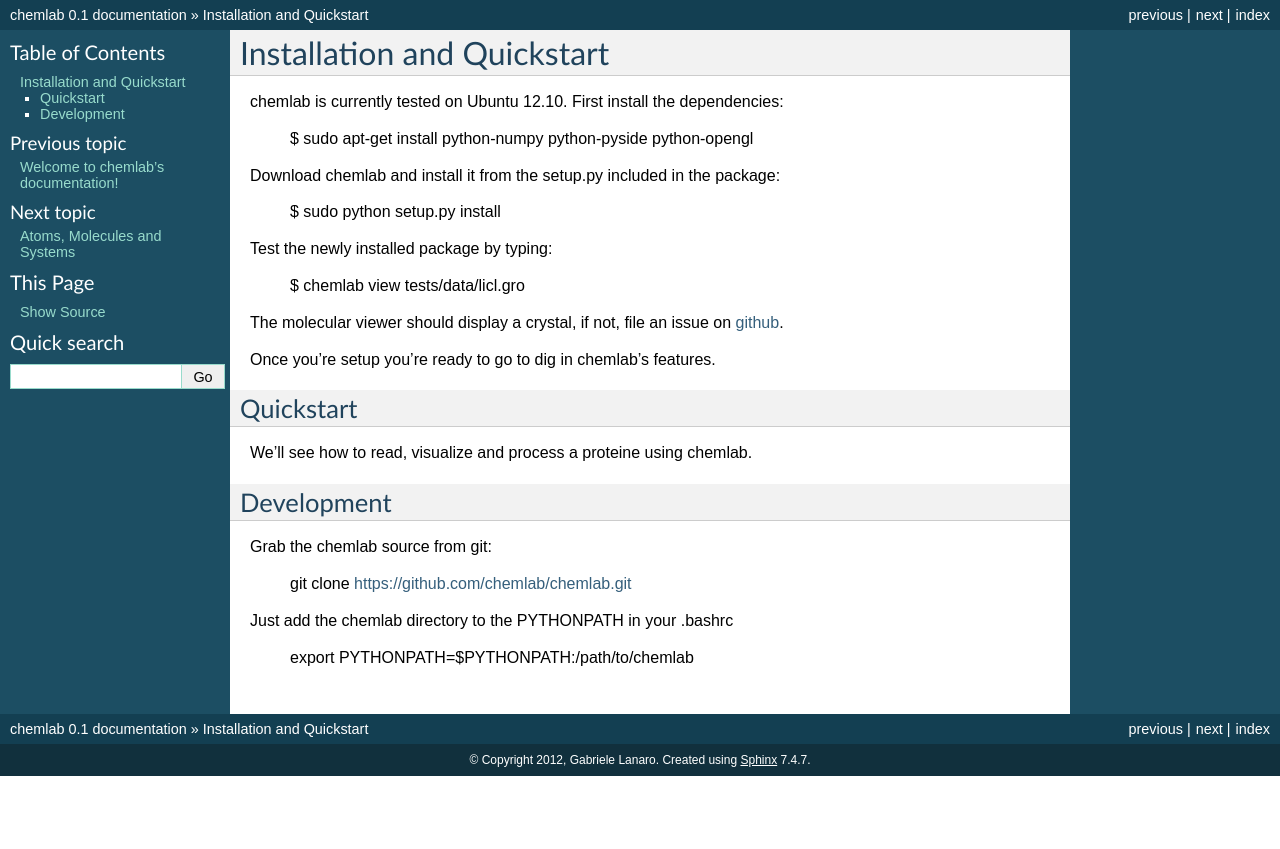
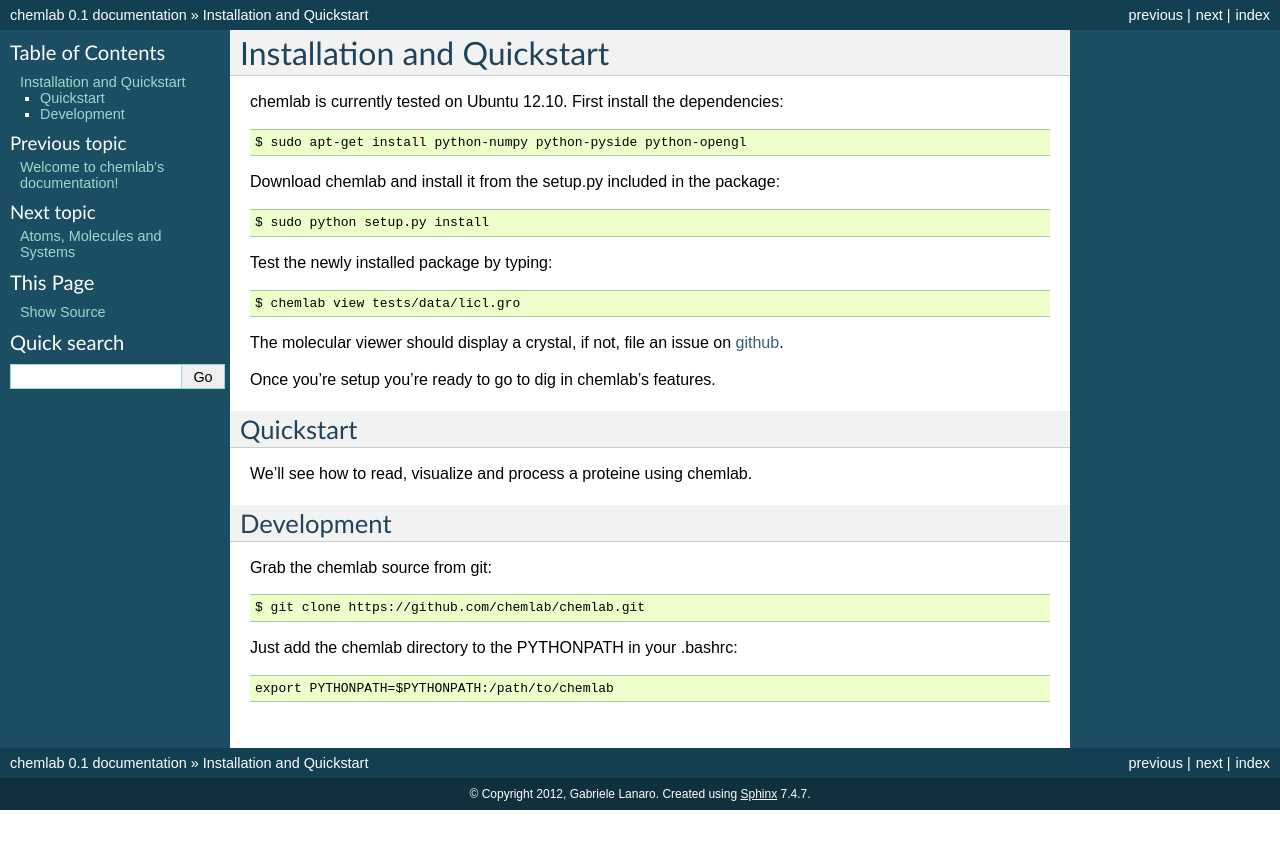
Before and after one commit to chemlab/chemlab, a Sphinx documentation site: the page built from docs/installation.rst, in a window 1280 px wide. Shown: the top 849 px of the page. Built offline with Sphinx 7.4.7, drawn with Linux system fonts in a browser that asks for light colours; formulas are drawn with MathJax 3.

```diff
--- a/docs/installation.rst
+++ b/docs/installation.rst
@@ -3,15 +3,15 @@ Installation and Quickstart
 ===========================
 
 chemlab is currently tested on Ubuntu 12.10. First
-install the dependencies:
+install the dependencies::
 
     $ sudo apt-get install python-numpy python-pyside python-opengl
 
-Download chemlab and install it from the setup.py included in the package:
+Download chemlab and install it from the setup.py included in the package::
 
     $ sudo python setup.py install
 
-Test the newly installed package by typing:
+Test the newly installed package by typing::
 
     $ chemlab view tests/data/licl.gro
 
@@ -29,10 +29,10 @@ We'll see how to read, visualize and process a proteine using chemlab.
 Development
 -----------
 
-Grab the chemlab source from git:
+Grab the chemlab source from git::
 
-   git clone https://github.com/chemlab/chemlab.git
+    $ git clone https://github.com/chemlab/chemlab.git
 
-Just add the chemlab directory to the PYTHONPATH in your .bashrc
+Just add the chemlab directory to the PYTHONPATH in your .bashrc::
 
-   export PYTHONPATH=$PYTHONPATH:/path/to/chemlab
+    export PYTHONPATH=$PYTHONPATH:/path/to/chemlab
```
